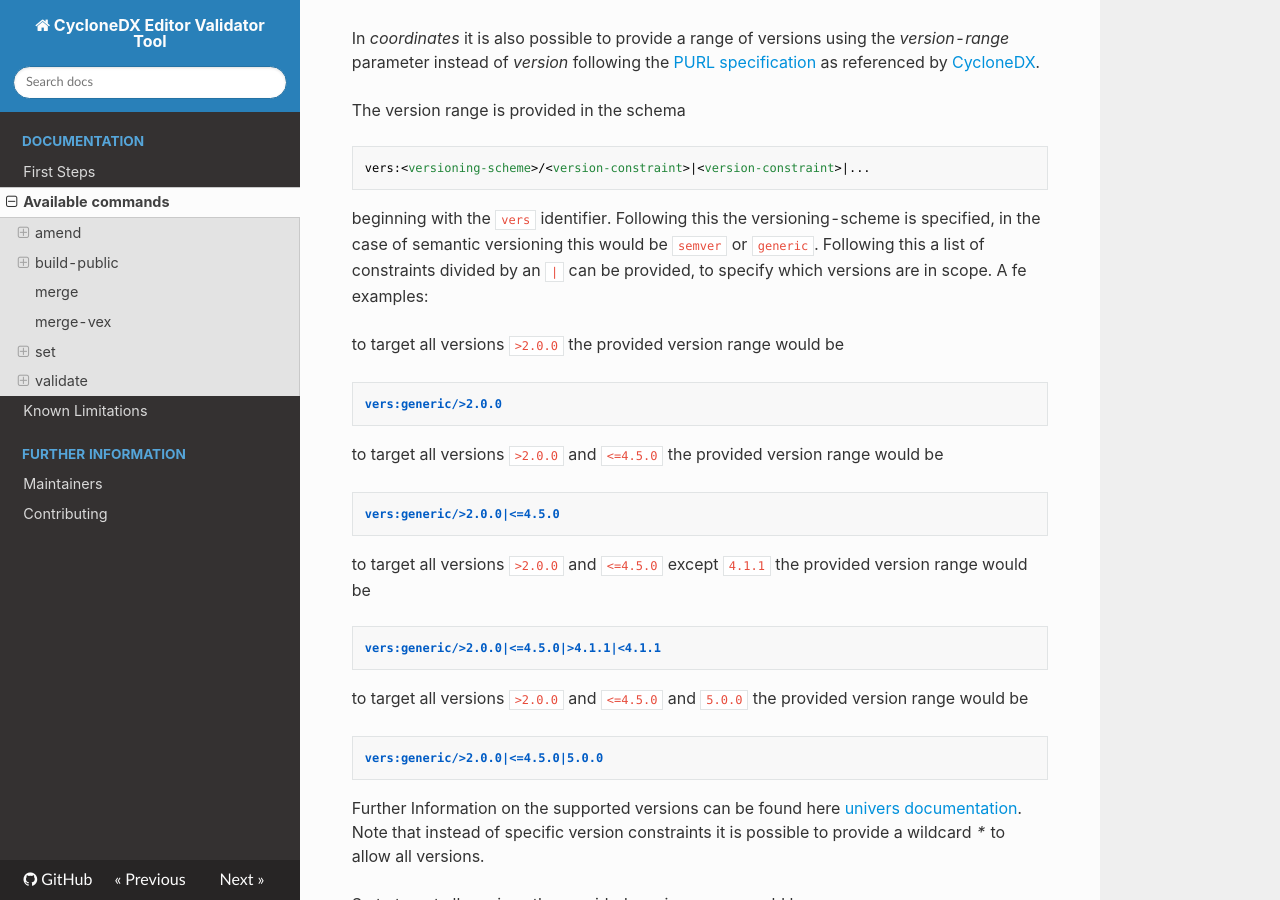
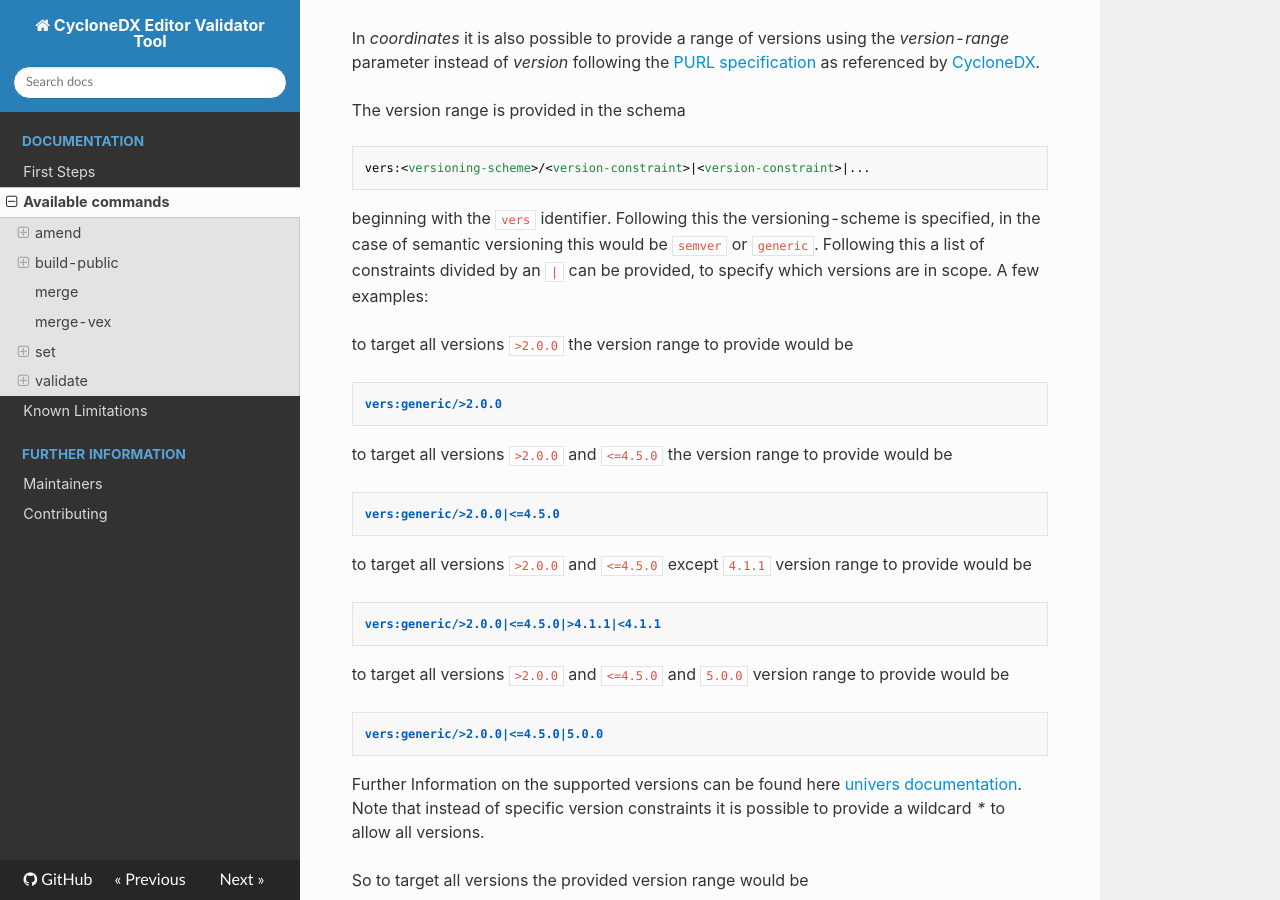
Before and after one commit to Festo-se/cyclonedx-editor-validator, an MkDocs documentation site: the page built from docs/available_commands.md, in a window 1280 px wide and 900 px high, scrolled down 6289 px. Built offline with MkDocs 1.6.1, drawn with Linux system fonts in a browser that asks for light colours; nearby versions of some CDN libraries; some web fonts are replaced.

Commit message:
docs: grammar

```diff
--- a/docs/available_commands.md
+++ b/docs/available_commands.md
@@ -218,21 +218,21 @@ The version range is provided in the schema
     vers:<versioning-scheme>/<version-constraint>|<version-constraint>|...
 
 beginning with the ``vers`` identifier. Following this the versioning-scheme is specified, in the case of semantic versioning this would be ``semver`` or ``generic``. Following this a list of constraints divided by an ``|`` can be provided, to specify which versions are in scope.
-A fe examples:
+A few examples:
 
-to target all versions ``>2.0.0`` the provided version range would be
+to target all versions ``>2.0.0`` the version range to provide would be
 
     vers:generic/>2.0.0
 
-to target all versions ``>2.0.0`` and ``<=4.5.0`` the provided version range would be
+to target all versions ``>2.0.0`` and ``<=4.5.0`` the version range to provide would be
 
     vers:generic/>2.0.0|<=4.5.0
 
-to target all versions ``>2.0.0`` and ``<=4.5.0`` except ``4.1.1`` the provided version range would be
+to target all versions ``>2.0.0`` and ``<=4.5.0`` except ``4.1.1`` version range to provide would be
 
     vers:generic/>2.0.0|<=4.5.0|>4.1.1|<4.1.1
 
-to target all versions ``>2.0.0`` and ``<=4.5.0`` and ``5.0.0`` the provided version range would be
+to target all versions ``>2.0.0`` and ``<=4.5.0`` and ``5.0.0`` version range to provide would be
 
     vers:generic/>2.0.0|<=4.5.0|5.0.0
 
```
